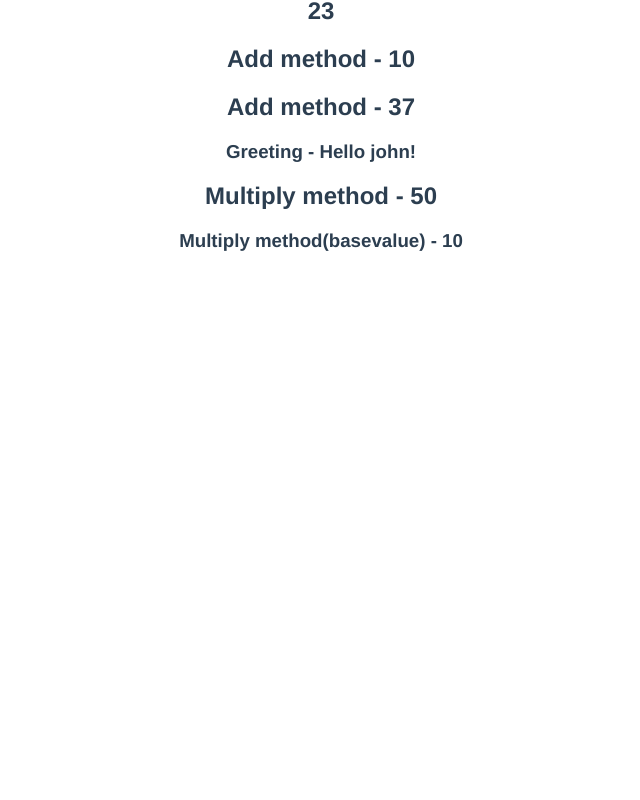
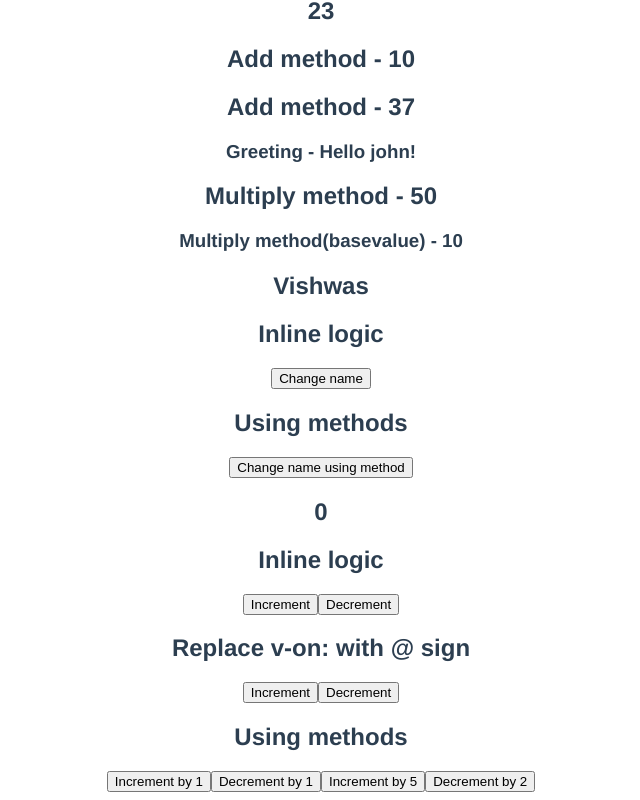
Before and after one commit to swee76/getting-started-on-vue, a Vue app: page / in a window 1280 px wide. Shown: the part 2834-3634 px from the top of the page, without its empty margins (319-959 px from the left). Before the commit the page ends 3105 px from the top, so only its background shows below. Built offline with nearby package versions, Linux system fonts and the light colour scheme.

Commit message:
Event handling

```diff
--- a/src/App.vue
+++ b/src/App.vue
@@ -42,6 +42,7 @@
   <list-and-keys />
   <conditional-list-rendering />
   <methods-in-vue />
+  <event-handling />
 </template>
 
 <script>
@@ -50,6 +51,7 @@ import ConditionalRendering from "./components/ConditionalRendering.vue";
 import ListAndKeys from "./components/ListAndKeys.vue";
 import ListRendering from "./components/ListRendering.vue";
 import MethodsVue from "./components/Methods.vue";
+import EventHandling from "./components/EventHandling.vue";
 export default {
   components: {
     "conditional-rendering": ConditionalRendering,
@@ -57,6 +59,7 @@ export default {
     "list-and-keys": ListAndKeys,
     "conditional-list-rendering": ConditionalListRendering,
     "methods-in-vue": MethodsVue,
+    "event-handling": EventHandling,
   },
   name: "App",
   data() {
--- /dev/null
+++ b/src/components/EventHandling.vue
@@ -0,0 +1,53 @@
+<template>
+  <h2>{{ name }}</h2>
+  <div>
+    <h2>Inline logic</h2>
+    <button v-on:click="name = 'Batman'">Change name</button>
+    <h2>Using methods</h2>
+    <button v-on:click="changeName($event), increment(1, $event)">
+      Change name using method
+    </button>
+  </div>
+  <h2>{{ count }}</h2>
+  <div>
+    <h2>Inline logic</h2>
+    <button v-on:click="count += 1">Increment</button>
+    <button v-on:click="count -= 1">Decrement</button>
+    <h2>Replace v-on: with @ sign</h2>
+    <button @click="count += 1">Increment</button>
+    <button @click="count -= 1">Decrement</button>
+  </div>
+  <div>
+    <h2>Using methods</h2>
+    <button v-on:click="increment(1, $event)">Increment by 1</button>
+    <button v-on:click="decrement(1)">Decrement by 1</button>
+    <button v-on:click="increment(5)">Increment by 5</button>
+    <button v-on:click="decrement(2)">Decrement by 2</button>
+  </div>
+</template>
+
+<script>
+export default {
+  name: "EventHandling",
+  data() {
+    return {
+      name: "Vishwas",
+      count: 0,
+    };
+  },
+  methods: {
+    changeName() {
+      this.name = "Batman";
+    },
+    increment(num, event) {
+      this.count = this.count + num;
+      console.log("Event", event);
+    },
+    decrement(num) {
+      this.count = this.count - num;
+    },
+  },
+};
+</script>
+
+<style></style>
```
